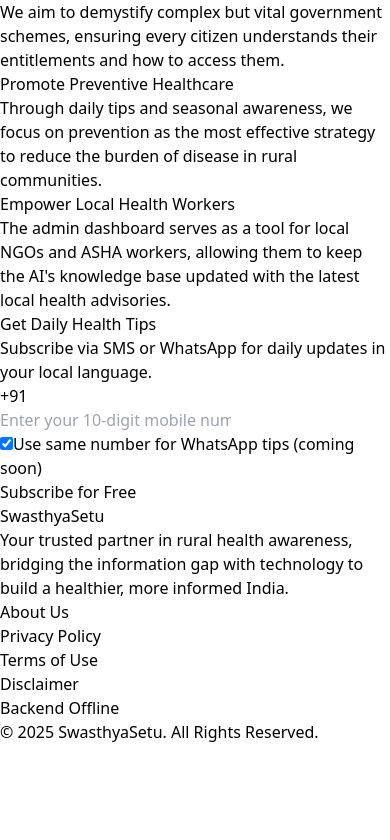
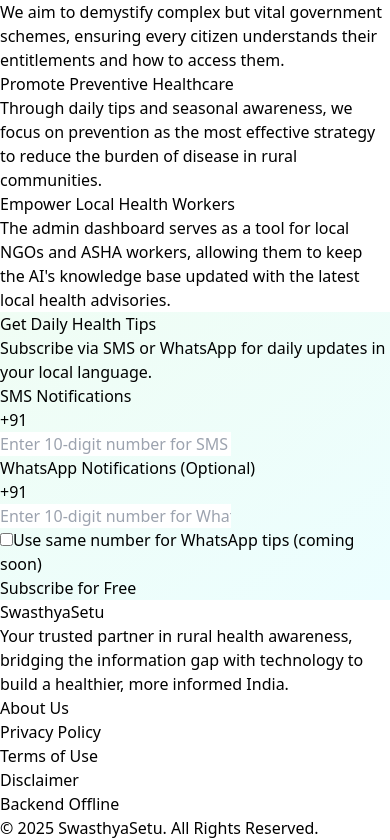
Before and after one commit to apurb2509/SwasthyaSetu, a React (Vite) app in the folder frontend/: page / in a window 390 px wide. Shown: the part 11062-11902 px from the top of the page. Before the commit the page ends 11806 px from the top, so only its background shows below. Built offline with nearby package versions, Linux system fonts and the light colour scheme; no server answers.

Commit message:
Health Tips box UI and Functionality Update

```diff
--- a/frontend/src/components/PhoneForm.tsx
+++ b/frontend/src/components/PhoneForm.tsx
@@ -1,12 +1,24 @@
-import React, { useState } from 'react';
-import { supabase } from '../lib/supabaseClient'; // Import the supabase client
+import React, { useState, useEffect } from 'react';
+import { supabase } from '../lib/supabaseClient';
 
 const PhoneForm: React.FC = () => {
-  const [phoneNumber, setPhoneNumber] = useState('');
-  const [useForWhatsApp, setUseForWhatsApp] = useState(true); // This is ready for future use
+  const [smsNumber, setSmsNumber] = useState('');
+  const [whatsappNumber, setWhatsappNumber] = useState('');
+  const [useSameNumber, setUseSameNumber] = useState(false);
+
   const [error, setError] = useState('');
   const [successMessage, setSuccessMessage] = useState('');
   const [loading, setLoading] = useState(false);
+
+  // --- THIS IS THE UPDATED LOGIC ---
+  useEffect(() => {
+    if (useSameNumber) {
+      setWhatsappNumber(smsNumber);
+    } else {
+      // When the box is unticked, clear the WhatsApp number field.
+      setWhatsappNumber('');
+    }
+  }, [useSameNumber, smsNumber]);
 
   const handleSubmit = async (e: React.FormEvent) => {
     e.preventDefault();
@@ -14,30 +26,30 @@
     setSuccessMessage('');
     setLoading(true);
 
-    if (!/^\d{10}$/.test(phoneNumber)) {
-      setError('Please enter a valid 10-digit phone number.');
+    if (!/^\d{10}$/.test(smsNumber)) {
+      setError('Please enter a valid 10-digit SMS number.');
       setLoading(false);
       return;
     }
 
     try {
-      const formattedPhoneNumber = `+91${phoneNumber}`;
+      const formattedPhoneNumber = `+91${smsNumber}`;
 
-      // Insert the phone number into the 'subscriptions' table
       const { error: insertError } = await supabase
         .from('subscriptions')
         .insert({ phone_number: formattedPhoneNumber });
 
       if (insertError) {
-        // Handle cases where the number might already exist (unique constraint)
         if (insertError.code === '23505') {
-          throw new Error('This phone number is already subscribed.');
+          throw new Error('This phone number is already subscribed for SMS tips.');
         }
         throw insertError;
       }
 
       setSuccessMessage('Thank you for subscribing!');
-      setPhoneNumber('');
+      setSmsNumber('');
+      setWhatsappNumber('');
+      setUseSameNumber(false);
     } catch (err: any) {
       setError(err.message);
     } finally {
@@ -46,30 +58,53 @@
   };
 
   return (
-    <form onSubmit={handleSubmit} className="max-w-md mx-auto bg-white p-6 rounded-lg shadow-md">
-      <div className="flex items-center border-2 border-gray-200 rounded-lg focus-within:border-green-500 transition-colors">
-        <div className="bg-gray-100 p-3 text-gray-600 font-semibold">+91</div>
+    <form onSubmit={handleSubmit} className="max-w-md mx-auto">
+      <div className="space-y-4">
+        {/* SMS Number Input */}
+        <div>
+          <label htmlFor="sms-number" className="block text-sm font-medium text-gray-700 text-left mb-1">SMS Notifications</label>
+          <div className="flex items-center border-2 border-gray-200 rounded-lg overflow-hidden focus-within:border-green-500 focus-within:ring-2 focus-within:ring-green-300 bg-white shadow-sm">
+            <div className="bg-gray-100 p-3 text-gray-600 font-semibold border-r-2 border-gray-200">+91</div>
             <input
+              id="sms-number"
               type="tel"
-          value={phoneNumber}
-          onChange={(e) => setPhoneNumber(e.target.value.replace(/\D/g, ''))}
+              value={smsNumber}
+              onChange={(e) => setSmsNumber(e.target.value.replace(/\D/g, ''))}
               maxLength={10}
-          className="w-full p-3 outline-none"
-          placeholder="Enter your 10-digit mobile number"
-          aria-label="Mobile number"
+              className="w-full p-3 outline-none appearance-none"
+              placeholder="Enter 10-digit number for SMS"
               disabled={loading}
+              required
             />
           </div>
+        </div>
 
-      {error && <p className="text-red-500 text-sm mt-2">{error}</p>}
-      {successMessage && <p className="text-green-700 font-semibold text-sm mt-4">{successMessage}</p>}
+        {/* WhatsApp Number Input */}
+        <div>
+          <label htmlFor="whatsapp-number" className="block text-sm font-medium text-gray-700 text-left mb-1">WhatsApp Notifications (Optional)</label>
+          <div className="flex items-center border-2 border-gray-200 rounded-lg overflow-hidden focus-within:border-green-500 focus-within:ring-2 focus-within:ring-green-300 bg-white shadow-sm">
+            <div className="bg-gray-100 p-3 text-gray-600 font-semibold border-r-2 border-gray-200">+91</div>
+            <input
+              id="whatsapp-number"
+              type="tel"
+              value={whatsappNumber}
+              onChange={(e) => setWhatsappNumber(e.target.value.replace(/\D/g, ''))}
+              maxLength={10}
+              className="w-full p-3 outline-none appearance-none"
+              placeholder="Enter 10-digit number for WhatsApp"
+              disabled={loading || useSameNumber}
+            />
+          </div>
+        </div>
+      </div>
 
+      {/* Checkbox */}
       <div className="mt-4 flex items-center justify-center">
         <input
           type="checkbox"
           id="whatsapp-check"
-          checked={useForWhatsApp}
-          onChange={() => setUseForWhatsApp(!useForWhatsApp)}
+          checked={useSameNumber}
+          onChange={(e) => setUseSameNumber(e.target.checked)}
           className="h-4 w-4 text-green-600 border-gray-300 rounded focus:ring-green-500"
         />
         <label htmlFor="whatsapp-check" className="ml-2 block text-sm text-gray-700">
@@ -77,10 +112,13 @@
         </label>
       </div>
 
+      {error && <p className="text-red-500 text-sm mt-4">{error}</p>}
+      {successMessage && <p className="text-green-700 font-semibold text-sm mt-4">{successMessage}</p>}
+
       <button
         type="submit"
         disabled={loading}
-        className="w-full bg-green-600 text-white font-bold py-3 px-4 rounded-lg hover:bg-green-700 transition-colors mt-6 disabled:bg-gray-400"
+        className="w-full bg-green-600 text-white font-bold py-3 px-4 rounded-lg hover:bg-green-700 transition-colors mt-6 disabled:bg-gray-400 shadow-lg"
       >
         {loading ? 'Subscribing...' : 'Subscribe for Free'}
       </button>
--- a/frontend/src/pages/Home.tsx
+++ b/frontend/src/pages/Home.tsx
@@ -168,9 +168,18 @@
         </div>
       </section>
 
-      <section className="py-12 md:py-16 bg-white">
+{/* Get Daily Health Tips */}
+<section
+className="py-12 md:py-20"
+style={{
+  background: 'linear-gradient(to bottom right, #f0fdf4, #ecfeff)'
+}}
+>
 <div className="container mx-auto px-4 text-center">
-          <h3 className="text-2xl md:text-3xl font-bold text-gray-800 mb-2">
+  <div
+    className="max-w-2xl mx-auto bg-white/50 backdrop-blur-md p-8 rounded-2xl shadow-lg border border-white/30"
+  >
+    <h3 className="text-3xl font-bold text-gray-800 mb-2">
       {t('Get Daily Health Tips')}
     </h3>
     <p className="text-gray-600 mb-8">
@@ -178,6 +187,7 @@
     </p>
     <PhoneForm />
   </div>
+</div>
 </section>
     </div>
   );
```
Lines whose indentation alone changed are shown as unchanged.
